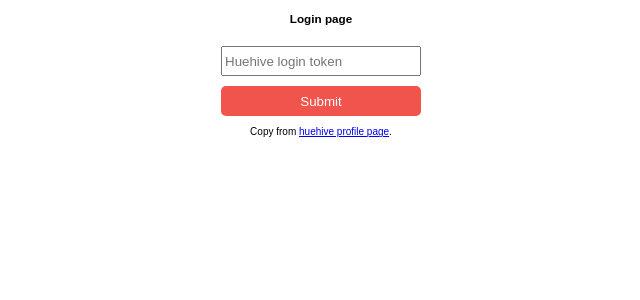
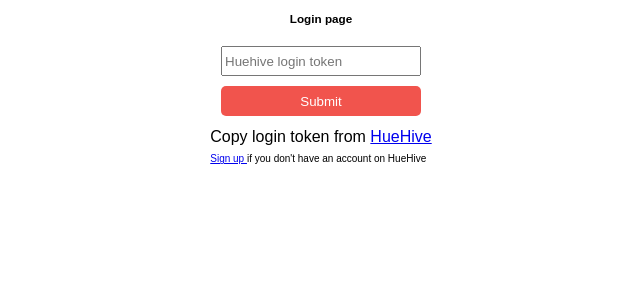
Before and after one commit to croma-app/huehive-figma-plugin, a React app: page / in a window 1280 px wide. Shown: the top 300 px of the page, without its empty margins (319-959 px from the left). Built offline with nearby package versions, Linux system fonts and the light colour scheme.

Commit message:
improve login page

```diff
--- /dev/null
+++ b/src/app/components/pages/Login/index.css
@@ -0,0 +1,9 @@
+.login-text {
+    font-size: 1.6rem;
+    margin: .2rem;
+}
+.sign-up-text {
+    font-size: 1rem;
+    margin: .2rem;
+    padding-top: .5rem;
+}
--- a/src/app/components/pages/Login/index.tsx
+++ b/src/app/components/pages/Login/index.tsx
@@ -1,5 +1,6 @@
 import React, { useState } from 'react';
 import { API_URL, PAGES } from '../../../utils/contants';
+import './index.css';
 export interface LoginProps {
   setActivePage: React.Dispatch<React.SetStateAction<PAGES>>;
 }
@@ -26,12 +27,16 @@ const Login = function (props: LoginProps) {
           placeholder="Huehive login token"
         />
         <button type="submit">Submit </button>
-        <div>
-          Copy from{' '}
-          <a href="https://huehive.co/users/figma_token" target="_blank">
-            huehive profile page
-          </a>
-          .
+        <div >
+          <p className='login-text'>
+            Copy login token from{' '}
+            <a href="https://huehive.co/users/figma_token" target="_blank">
+              HueHive
+            </a>
+          </p>
+          <p className='sign-up-text'>
+            <a href="https://huehive.co/users/sign_up" target="_blank">Sign up </a><span>if you don't have an account on HueHive</span>
+          </p>
         </div>
       </form>
     </div>
```
